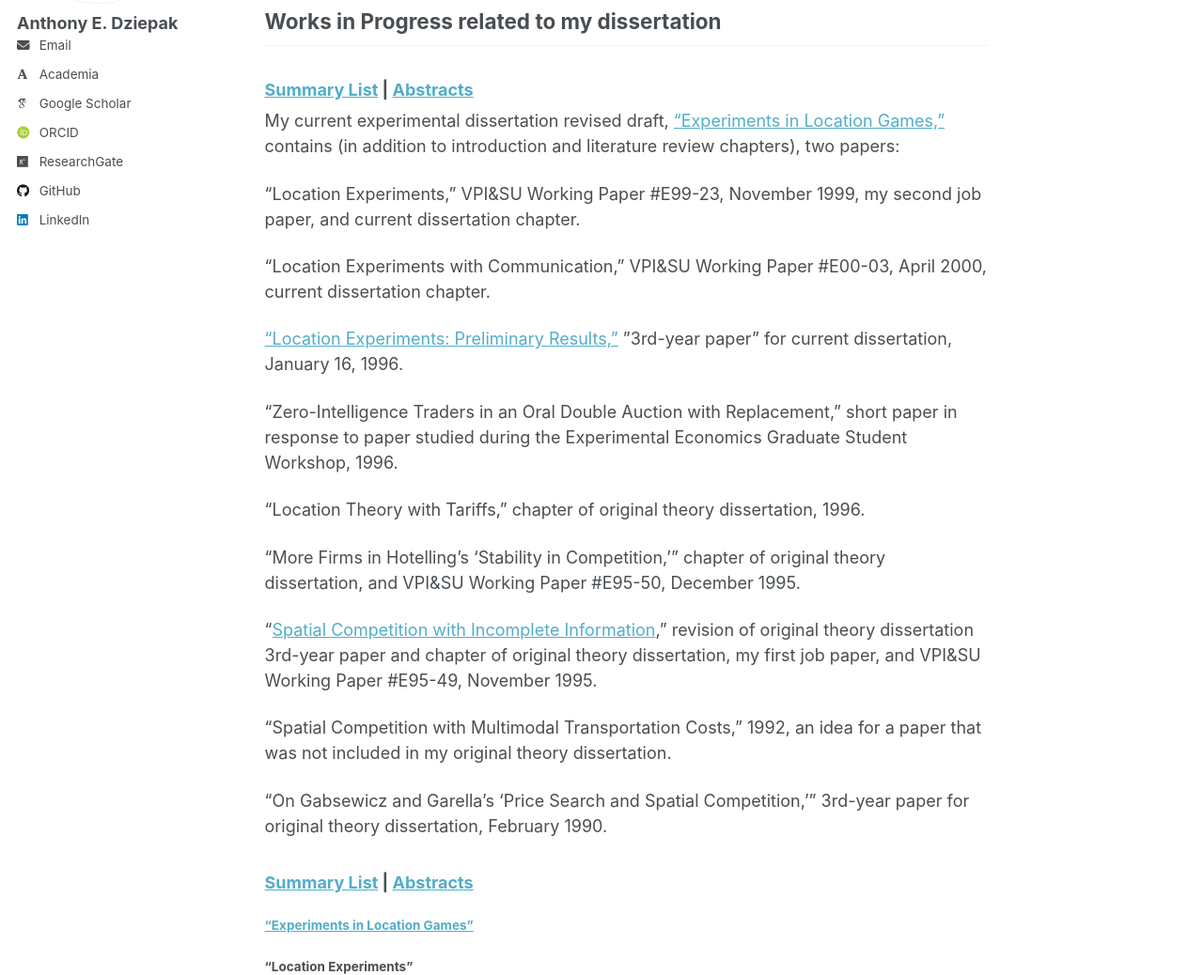
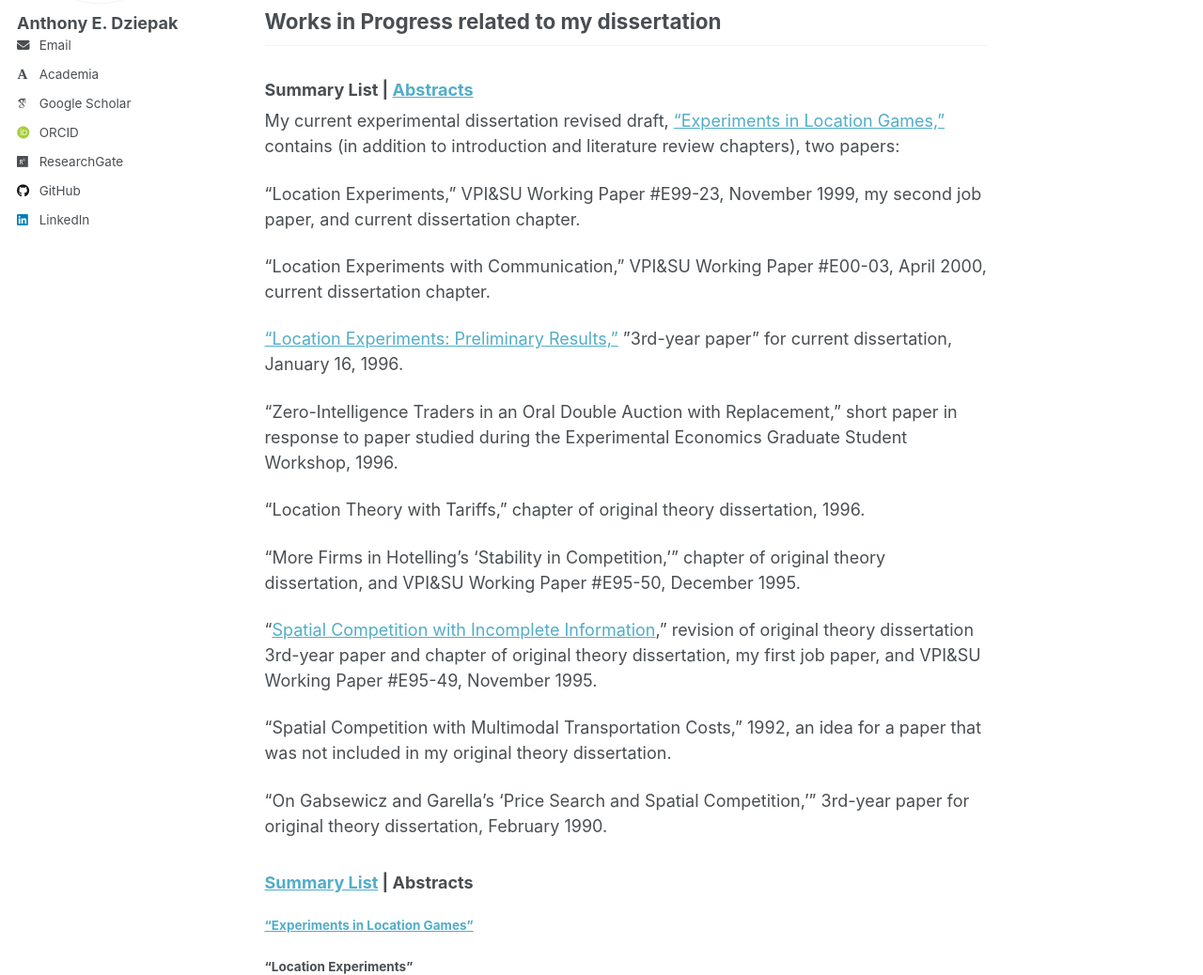
Before and after one commit to AEDziepak/AEDziepak.github.io, a Jekyll site: the page built from _pages/about.md, in a window 1280 px wide and 1400 px high. Shown: the part 288-1326 px from the top of the window at 94% size. Built offline with Jekyll 4.4.1, drawn with Linux system fonts in a browser that asks for light colours; some web fonts are replaced; a script that is not in the unit is left out; part of the change alters nothing that is shown.

```diff
--- a/_pages/about.md
+++ b/_pages/about.md
@@ -13,7 +13,7 @@ I am currently using this page to share files with select individuals.
 
 ## Works in Progress related to my dissertation
 
-### [Summary List](#Summary-List) | [Abstracts](#Abstracts)
+### Summary List | [Abstracts](#Abstracts)
 
 My current experimental dissertation revised draft, <a href="https:\\aedziepak.github.io\files\Dziepak_AE_D_2025.pdf">"Experiments in Location Games,"</a> contains (in addition to introduction and literature review chapters), two papers:
 
@@ -46,7 +46,7 @@ paper that was not included in my original theory dissertation.
 for original theory dissertation, February 1990.
 
 
-### [Summary List](#Summary-List) | [Abstracts](#Abstracts)
+### [Summary List](#Summary-List) | Abstracts
 
 #### <a href="https:\\aedziepak.github.io\files\Dziepak_AE_D_2025.pdf">"Experiments in Location Games"</a>
 
```
